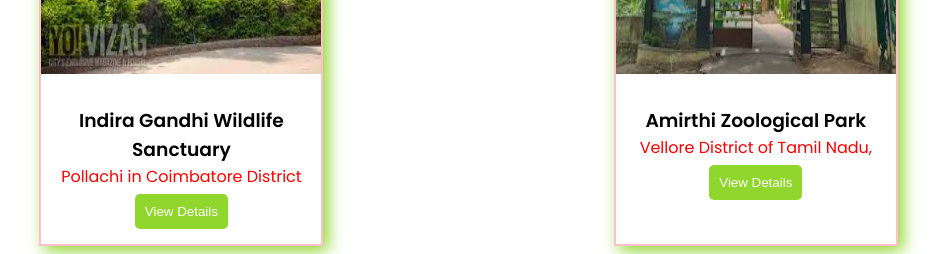
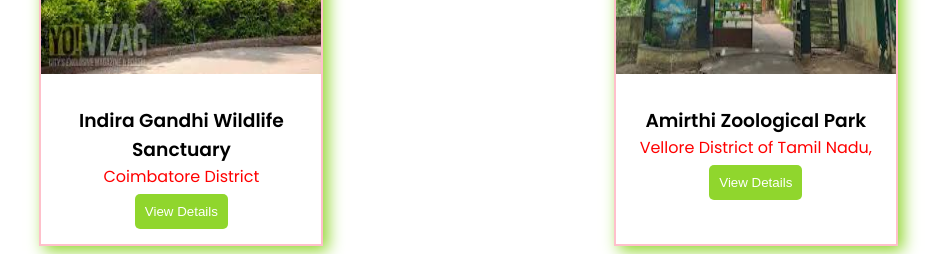
Before and after one commit to OLIMA27/WonderAtlas, a plain HTML site: page park.html in a window 1280 px wide. Shown: the part 909-1163 px from the top of the page, without its empty margins (191-1137 px from the left). Drawn offline with Linux system fonts and the light colour scheme.

Commit message:
Update park.html

```diff
--- a/park.html
+++ b/park.html
@@ -64,7 +64,7 @@
         <div class="park-card" onclick="showParkDetails('indira')">
             <img src="ASSETS/indra gandi park.jpg " alt="Indra Gandhi"><br><br>
             <h3>Indira Gandhi Wildlife Sanctuary</h3>
-            <p>Pollachi in Coimbatore District</p> <button>View Details</button>
+            <p>Coimbatore District</p> <button>View Details</button>
         </div>
         <div class="park-card" onclick="showParkDetails('amirthi')">
             <img src="ASSETS/amirthi park.jpg" alt="Amirthi Zoological Park"><br><br>
```
